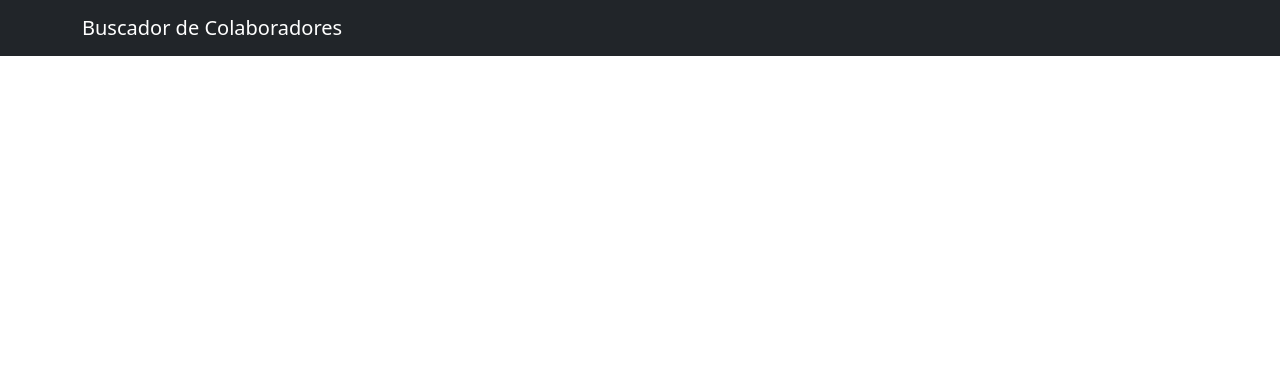
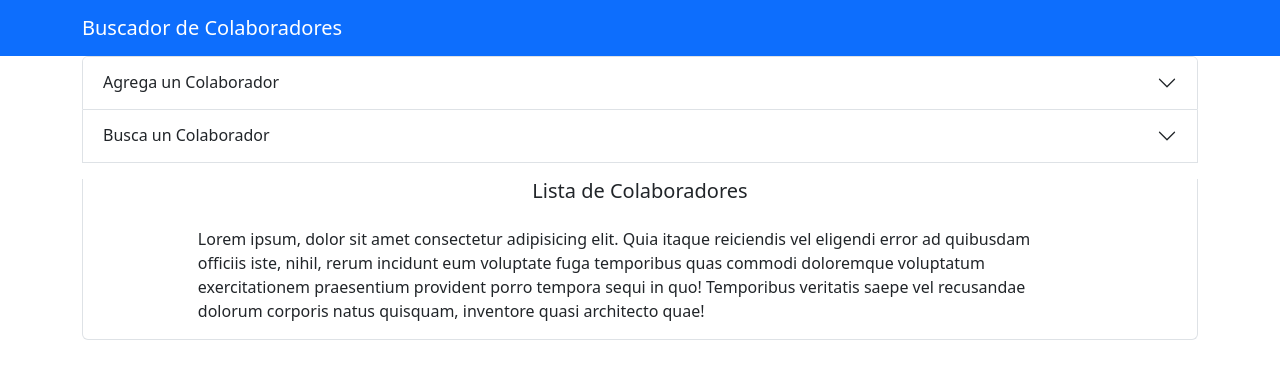
Before and after one commit to jpablow/ADL-FSJS-M04U04, a React (Vite) app: page / in a window 1280 px wide. Shown: the top 378 px of the page. Built offline with nearby package versions, Linux system fonts and the light colour scheme.

Commit message:
Agrega Colaboradores y componentes de nivel 2

```diff
--- a/src/App.css
+++ b/src/App.css
@@ -1,3 +1,7 @@
+header {
+  text-align: center;
+}
+
 /* #root {
   max-width: 1280px;
   margin: 0 auto;
--- a/src/App.jsx
+++ b/src/App.jsx
@@ -1,12 +1,14 @@
 import 'bootstrap/dist/css/bootstrap.min.css';
 import './App.css';
 import Header from './components/HeaderComp';
+import Colaboradores from './components/ColaboradoresComp';
 
 function App() {
   return (
-    <div>
+    <>
       <Header />
-    </div>
+      <Colaboradores />
+    </>
   );
 }
 
--- /dev/null
+++ b/src/components/BuscarComp.jsx
@@ -0,0 +1,22 @@
+import Button from 'react-bootstrap/Button';
+import Form from 'react-bootstrap/Form';
+import InputGroup from 'react-bootstrap/InputGroup';
+
+function Buscador() {
+  return (
+    <Form>
+      <InputGroup className="mb-3">
+        <Form.Control
+          placeholder="Escribe el nombre de un Colaborador"
+          aria-label="Escribe el nombre de un Colaborador"
+          aria-describedby="basic-addon2"
+        />
+        <Button variant="outline-danger" id="button-addon2" type="reset">
+          Borrar
+        </Button>
+      </InputGroup>
+    </Form>
+  );
+}
+
+export default Buscador;
--- /dev/null
+++ b/src/components/ColaboradoresComp.jsx
@@ -0,0 +1,71 @@
+import Accordion from 'react-bootstrap/Accordion';
+import Buscador from './BuscarComp';
+import Nuevo from './NuevoComp';
+import Container from 'react-bootstrap/Container';
+import Row from 'react-bootstrap/Row';
+import Col from 'react-bootstrap/Col';
+
+function Colaboradores() {
+  return (
+    <Container fluid="lg">
+      <Accordion defaultActiveKey={['2']} alwaysOpen>
+        <Accordion.Item eventKey="0">
+          <Accordion.Header>Agrega un Colaborador</Accordion.Header>
+          <Row>
+            <Col></Col>
+            <Col xs={12} md={10} lg={10} xl={10} xxl={8}>
+              <Accordion.Body>
+                <Nuevo />
+              </Accordion.Body>
+            </Col>
+            <Col></Col>
+          </Row>
+        </Accordion.Item>
+        <Accordion.Item eventKey="1">
+          <Accordion.Header>Busca un Colaborador</Accordion.Header>
+          <Row>
+            <Col></Col>
+            <Col xs={12} md={10} lg={10} xl={10} xxl={8}>
+              <Accordion.Body>
+                <Buscador />
+              </Accordion.Body>
+            </Col>
+            <Col></Col>
+          </Row>
+        </Accordion.Item>
+        {/* <Accordion.Item eventKey="1">
+        <Accordion.Header>Lista de Colaboradores</Accordion.Header>
+        <Accordion.Body>
+          Lorem ipsum dolor sit amet, consectetur adipiscing elit, sed do
+          eiusmod tempor incididunt ut labore et dolore magna aliqua. Ut enim ad
+          minim veniam, quis nostrud exercitation ullamco laboris nisi ut
+          aliquip ex ea commodo consequat. Duis aute irure dolor in
+          reprehenderit in voluptate velit esse cillum dolore eu fugiat nulla
+          pariatur. Excepteur sint occaecat cupidatat non proident, sunt in
+          culpa qui officia deserunt mollit anim id est laborum.
+        </Accordion.Body>
+      </Accordion.Item> */}
+        <Accordion.Item eventKey="2">
+          <h5 className="mt-3 text-center">Lista de Colaboradores</h5>
+          <Row>
+            <Col></Col>
+            <Col xs={12} md={10} lg={10} xl={10} xxl={8}>
+              <Accordion.Body as="div">
+                Lorem ipsum, dolor sit amet consectetur adipisicing elit. Quia
+                itaque reiciendis vel eligendi error ad quibusdam officiis iste,
+                nihil, rerum incidunt eum voluptate fuga temporibus quas commodi
+                doloremque voluptatum exercitationem praesentium provident porro
+                tempora sequi in quo! Temporibus veritatis saepe vel recusandae
+                dolorum corporis natus quisquam, inventore quasi architecto
+                quae!
+              </Accordion.Body>
+            </Col>
+            <Col></Col>
+          </Row>
+        </Accordion.Item>
+      </Accordion>
+    </Container>
+  );
+}
+
+export default Colaboradores;
--- a/src/components/HeaderComp.jsx
+++ b/src/components/HeaderComp.jsx
@@ -3,7 +3,7 @@ import Container from 'react-bootstrap/Container';
 
 const Header = () => {
   return (
-    <Navbar bg="dark" variant="dark">
+    <Navbar bg="primary" variant="dark">
       <Container>
         <Navbar.Brand>Buscador de Colaboradores</Navbar.Brand>
       </Container>
--- /dev/null
+++ b/src/components/NuevoComp.jsx
@@ -0,0 +1,28 @@
+import FloatingLabel from 'react-bootstrap/FloatingLabel';
+import Form from 'react-bootstrap/Form';
+import Button from 'react-bootstrap/Button';
+
+function Nuevo() {
+  return (
+    <Form>
+      <FloatingLabel
+        controlId="floatingName"
+        label="Nombre del Colaborador"
+        className="mb-3"
+      >
+        <Form.Control type="text" placeholder="Nombre del Colaborador" />
+      </FloatingLabel>
+      <FloatingLabel
+        controlId="floatingEmail"
+        label="Correo electrónico"
+        className="mb-3"
+      >
+        <Form.Control type="email" placeholder="Correo electrónico" />
+      </FloatingLabel>
+      <Button variant="primary" size="lg" type="submit">
+        Agregar Colaborador
+      </Button>
+    </Form>
+  );
+}
+export default Nuevo;
```
